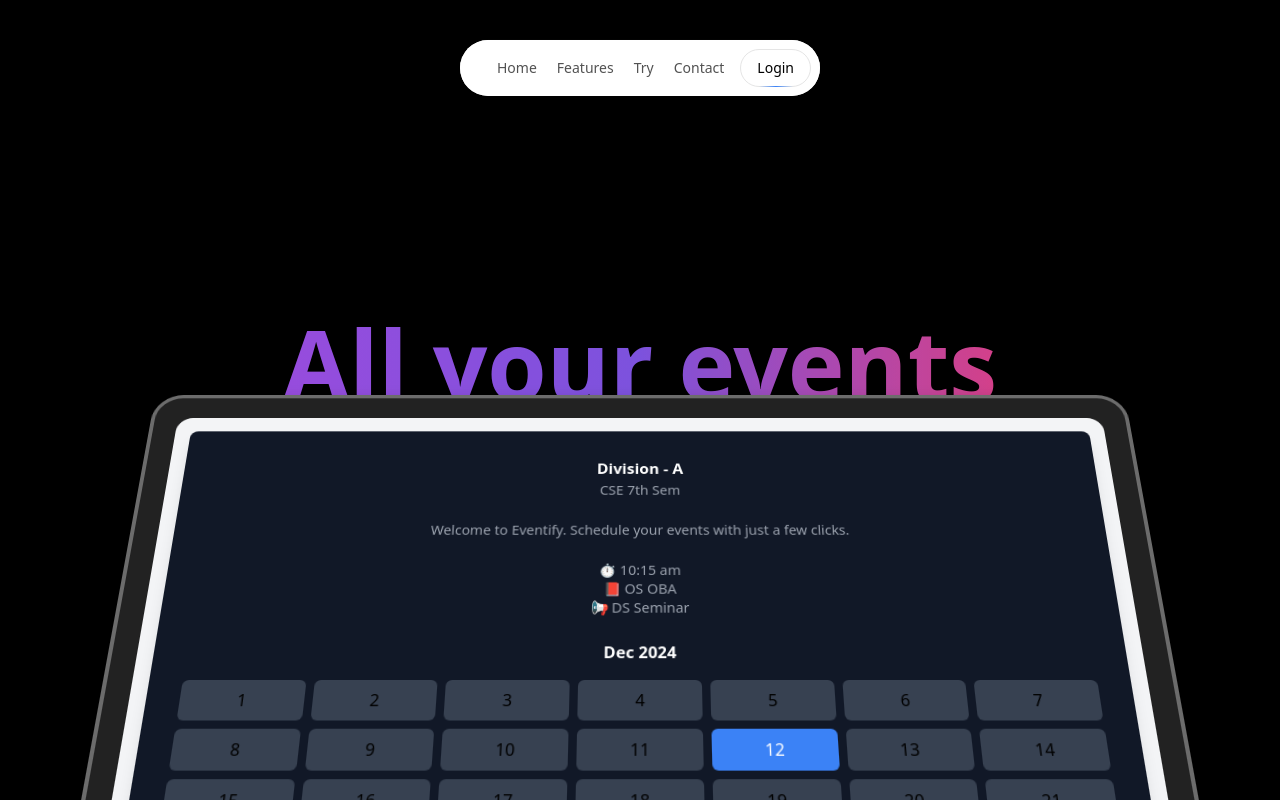
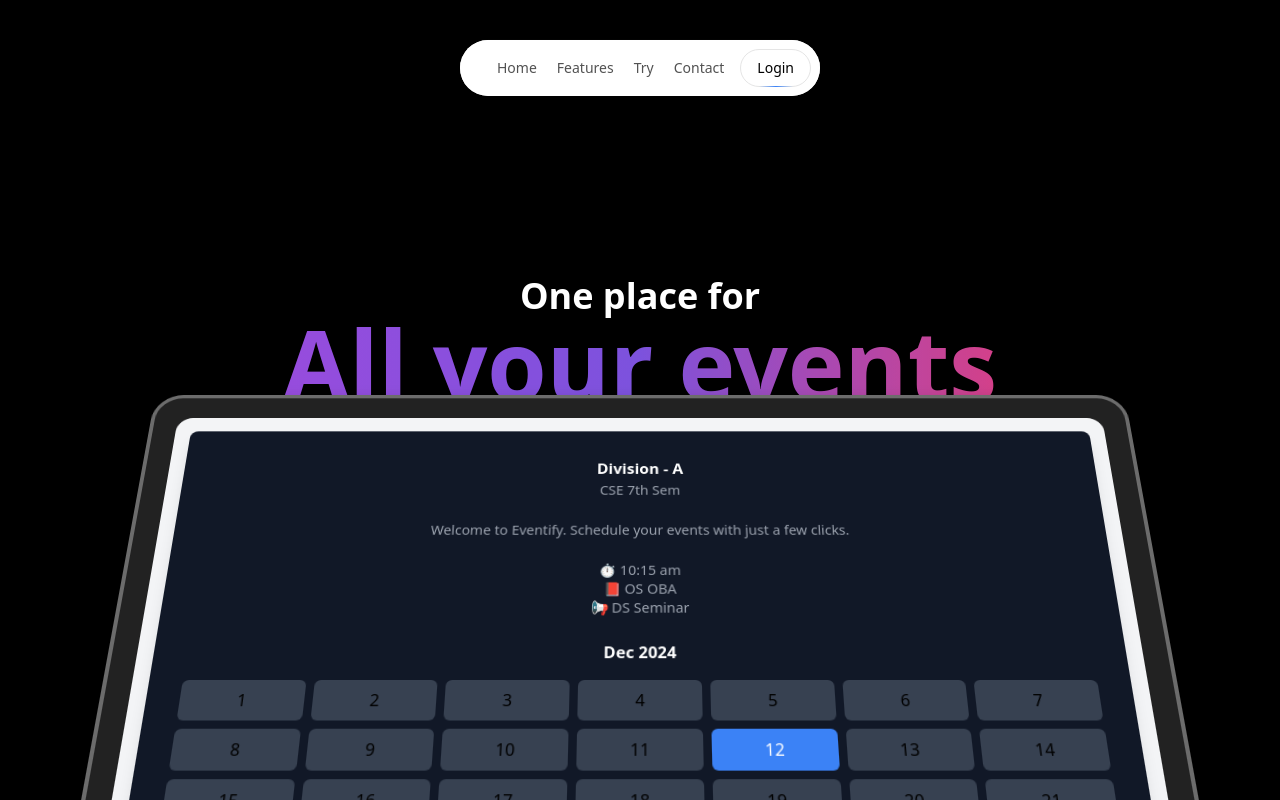
Before and after one commit to ishan-26/homepage, a React (Vite) app: page / in a window 1280 px wide. Shown: the top 800 px of the page. Built offline with nearby package versions, Linux system fonts and the light colour scheme.

Commit message:
remove dark : text-white

```diff
--- a/src/components/Home.jsx
+++ b/src/components/Home.jsx
@@ -15,7 +15,7 @@ export function HeroScrollDemo() {
       <ContainerScroll
         titleComponent={
           <>
-            <h1 className="text-4xl font-semibold text-black dark:text-white text-center">
+            <h1 className="text-4xl font-semibold text-white text-center">
               {/* Added text-center here */}
               One place for <br />
               <span className="text-4xl md:text-[6rem] font-bold mt-1 leading-none bg-gradient-to-r py-4 from-purple-500 via-violet-500 to-pink-500 text-transparent bg-clip-text [text-shadow:0_0_rgba(0,0,0,0.1)] ">
```
